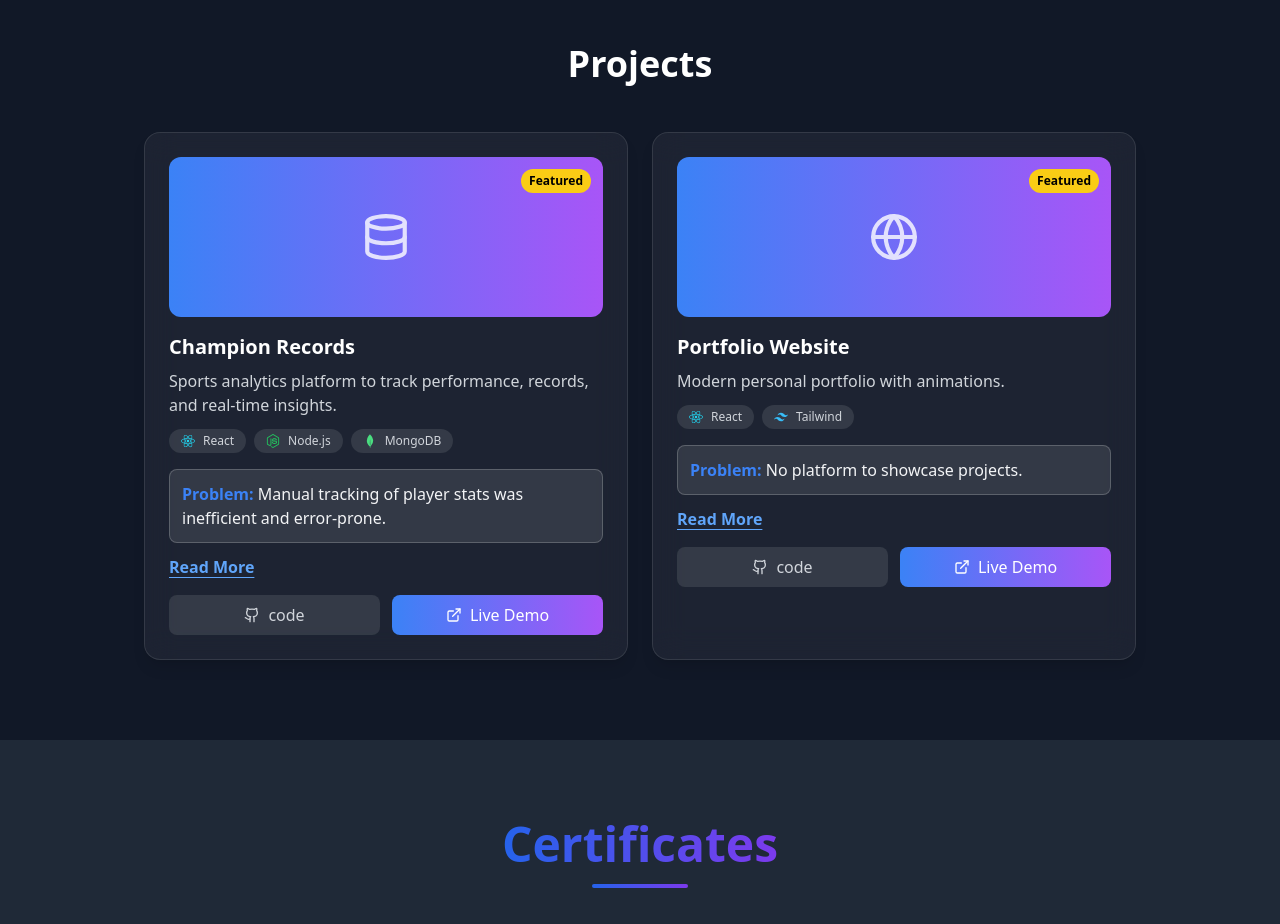
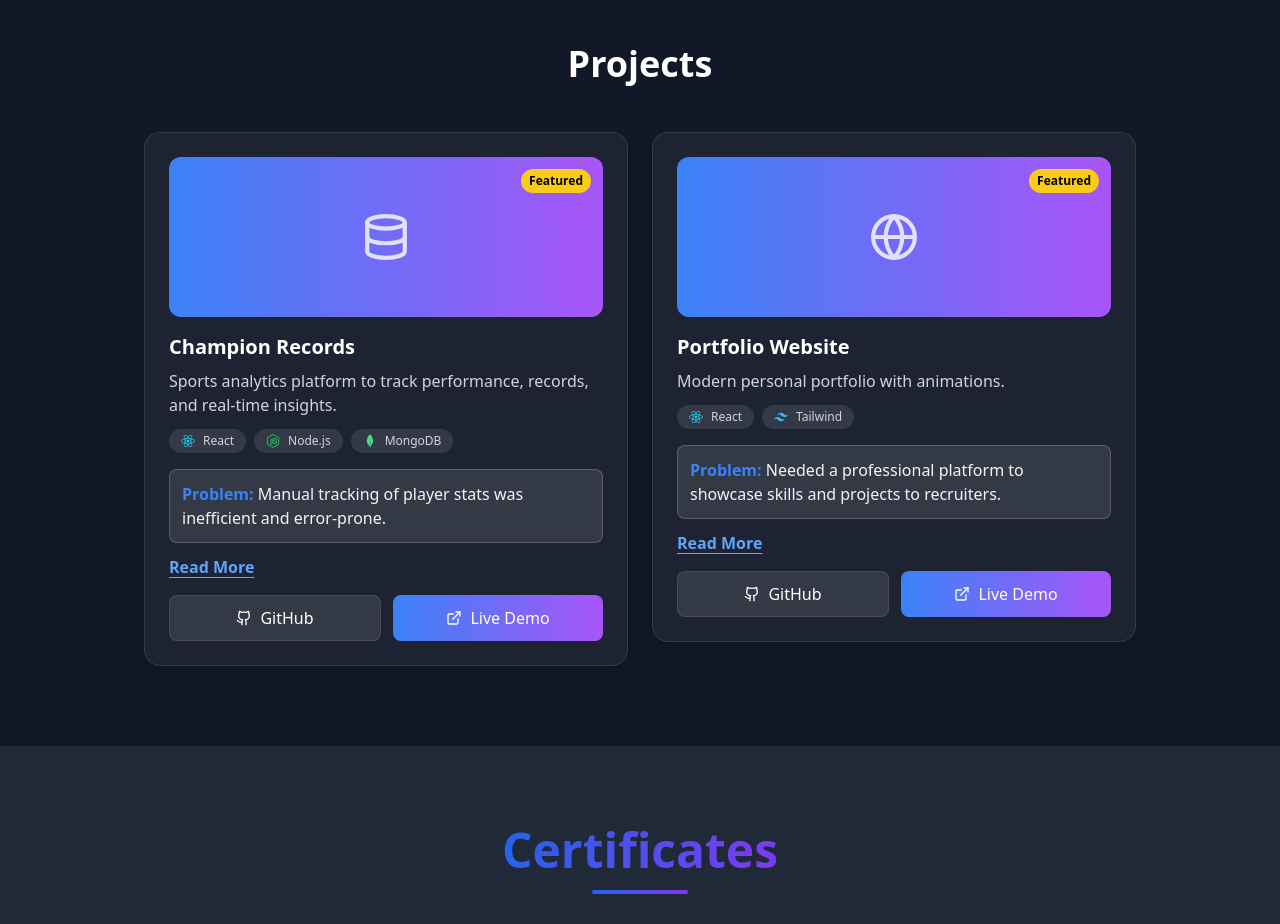
Before and after one commit to Ayushbangwal/Portfolio-website, a React (Create React App) app: page / in a window 1280 px wide. Shown: the part 1800-2724 px from the top of the page. Built offline with nearby package versions, Linux system fonts and the light colour scheme; the HTML template or start-up script is replaced by a standard one.

Commit message:
someProject UI improved

```diff
--- a/src/components/Projects.js
+++ b/src/components/Projects.js
@@ -26,12 +26,14 @@ const Projects = () => {
     },
     {
       id: 2,
-      title: 'Portfolio Website',
-      description: 'Modern personal portfolio with animations.',
-      problem: 'No platform to showcase projects.',
-      solution: 'Built responsive portfolio.',
-      impact: 'Improved visibility.',
-      yourRole: 'Designed UI/UX, implemented animations, and deployed on Vercel.',
+
+  title: 'Portfolio Website',
+  description: 'Modern personal portfolio with animations.',
+  problem: 'Needed a professional platform to showcase skills and projects to recruiters.',
+  solution: 'Built a fully responsive React + Tailwind portfolio with smooth animations, certificate section, and contact form.',
+  impact: 'Live on Vercel — used to apply for internships and freelance projects.',
+  yourRole: 'Solo project — designed UI/UX, wrote all components, deployed on Vercel.',
+     // yourRole: 'Designed UI/UX, implemented animations, and deployed on Vercel.',
       techStack: [
       { name: 'React', icon: FaReact, color: 'text-cyan-400' },
       { name: 'Tailwind', icon: SiTailwindcss, color: 'text-sky-400' }
@@ -48,14 +50,16 @@ const Projects = () => {
 
         <h2 className="text-4xl font-bold text-center mb-12 text-white">Projects</h2>
 
-        <div className="grid md:grid-cols-2 gap-6">
+       <div className="grid md:grid-cols-2 gap-6 items-start">
+
 
           {projects.map((project) => {
             const Icon = project.icon;
 
             return (
-              <div key={project.id} className="bg-white/5 backdrop-blur-lg border border-white/10 p-6 rounded-2xl
-              shadow-lg hover:shadow-2xl hover:-translate-y-2 transition-all duration-300">
+              <div key={project.id} className="bg-white/5 border border-white/10 p-6 rounded-2xl
+shadow-lg hover:shadow-purple-500/20 hover:-translate-y-2 transition-all duration-300
+self-start">
 
                 <div className="h-40 rounded-xl bg-gradient-to-r from-blue-500 to-purple-500 flex items-center justify-center mb-4 relative">
   <Icon size={50} className="text-white opacity-80" />
@@ -127,10 +131,10 @@ const Projects = () => {
                   href={project.githubUrl}
                   target="_blank"
                   rel="noreferrer"
-                  className="flex-1 flex items-center justify-center gap-2 py-2 rounded-lg bg-white/10
-                  hover:bg-white/20 text-gray-300 transition-all duration-300 hover:scale-105">
+                  className="flex-1 flex items-center justify-center gap-2 py-2.5 rounded-lg bg-white/10
+                  hover:bg-white/20 text-white font-medium border border-white/10 hover:border-white/30">
                     <Github size={16} />
-                    code
+                    GitHub
                   </a>
                   <a
                   href={project.liveUrl}
```
